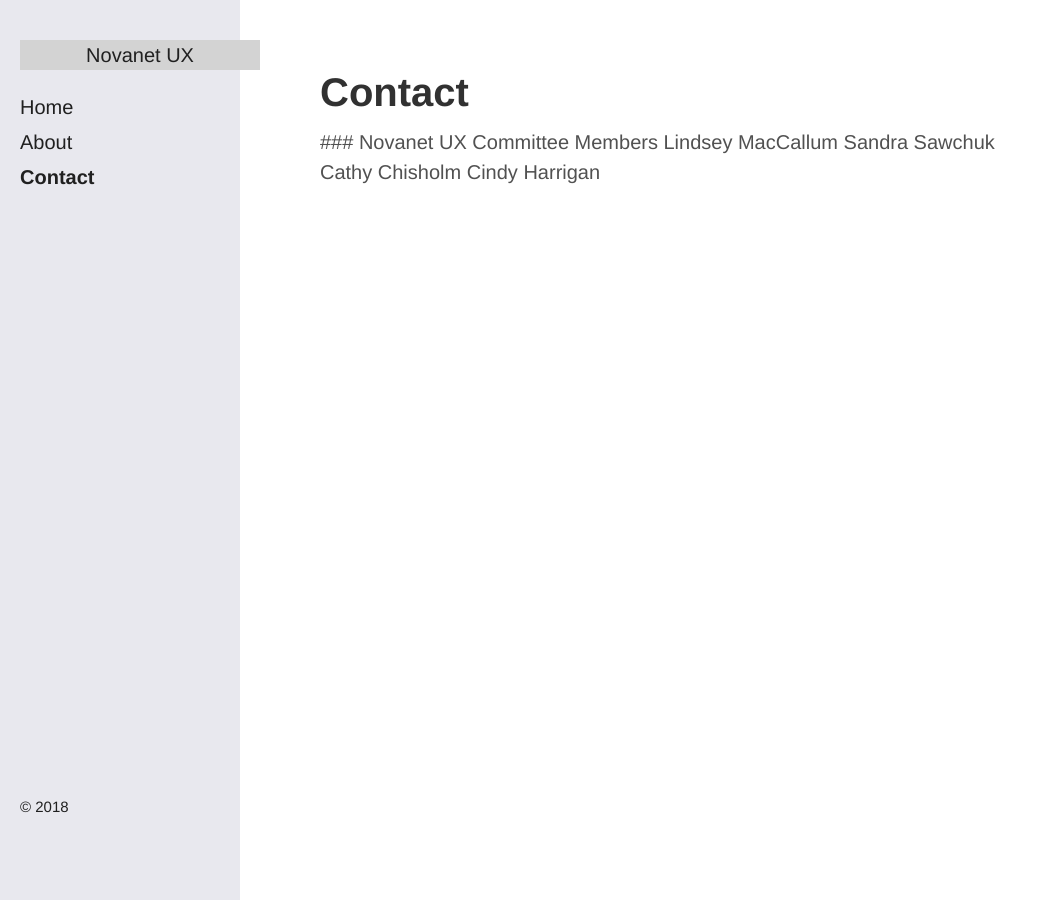
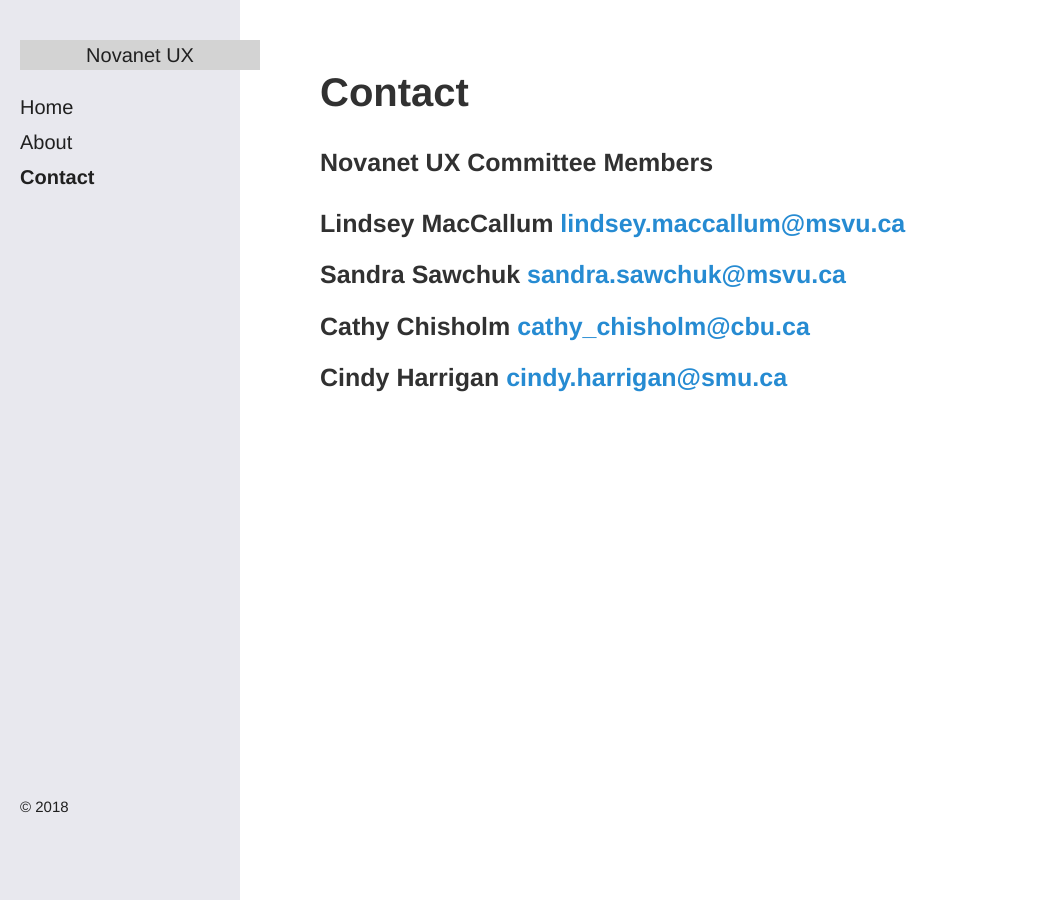
Before and after one commit to Novanet-UX/novanet-ux.github.io, a Jekyll site: the page built from contact.html, in a window 1280 px wide. Shown: the whole page, without its empty margins (0-1038 px from the left). Built offline with Jekyll 4.4.1, drawn with Linux system fonts in a browser that asks for light colours.

Commit message:
Update contact.html

```diff
--- a/contact.html
+++ b/contact.html
@@ -3,12 +3,13 @@ layout: page
 title: Contact
 ---
 
-### Novanet UX Committee Members
+<h3>Novanet UX Committee Members<h3>
 
-Lindsey MacCallum <lindsey.maccallum@msvu.ca>
 
-Sandra Sawchuk <sandra.sawchuk@msvu.ca>
+  <p>Lindsey MacCallum <a href="mailto:lindsey.maccallum@msvu.ca">lindsey.maccallum@msvu.ca</a></p>
 
-Cathy Chisholm <cathy_chisholm@cbu.ca>
+  <p>Sandra Sawchuk <a href="mailto:sandra.sawchuk@msvu.ca">sandra.sawchuk@msvu.ca</a></p>
 
-Cindy Harrigan <cindy.harrigan@smu.ca>
+  <p>Cathy Chisholm <a href="mailto:cathy_chisholm@cbu.ca">cathy_chisholm@cbu.ca</a></p>
+
+  <p>Cindy Harrigan <a href="mailto:cindy.harrigan@smu.ca">cindy.harrigan@smu.ca</a></p>
```
